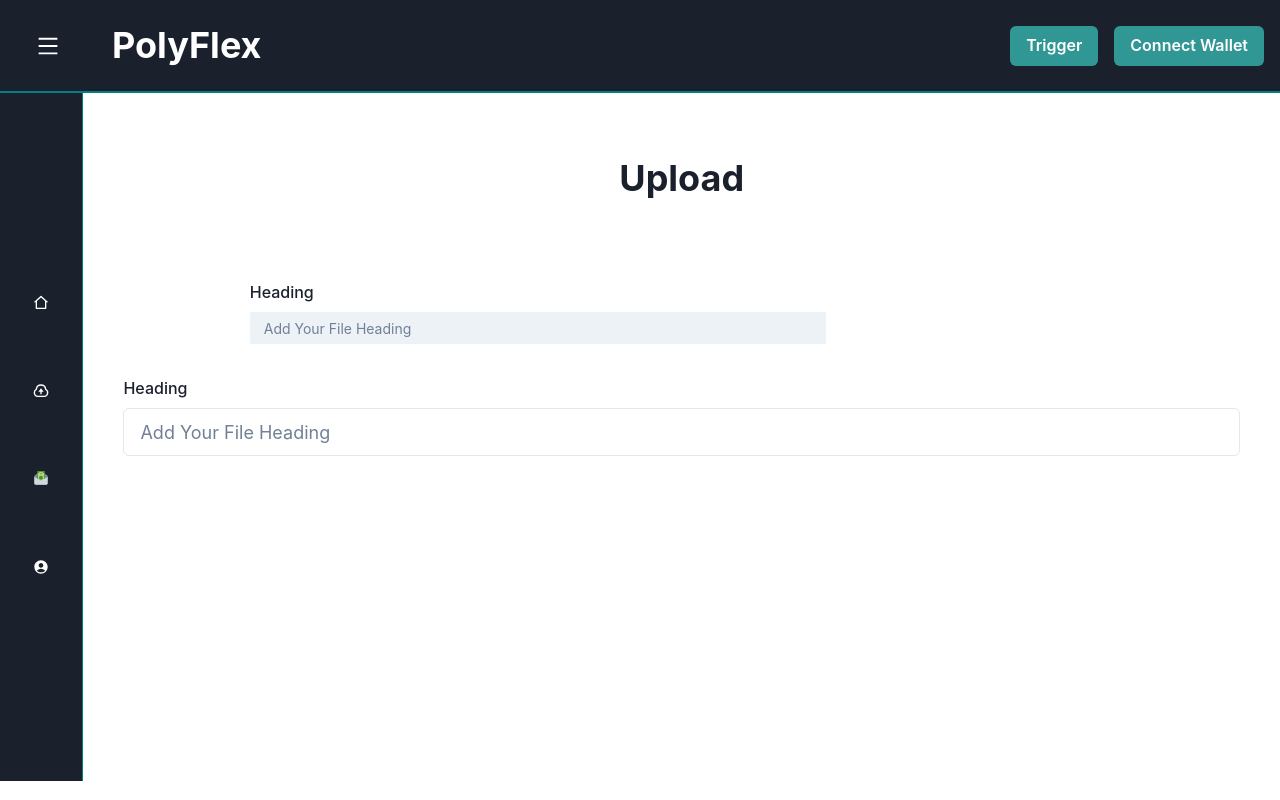
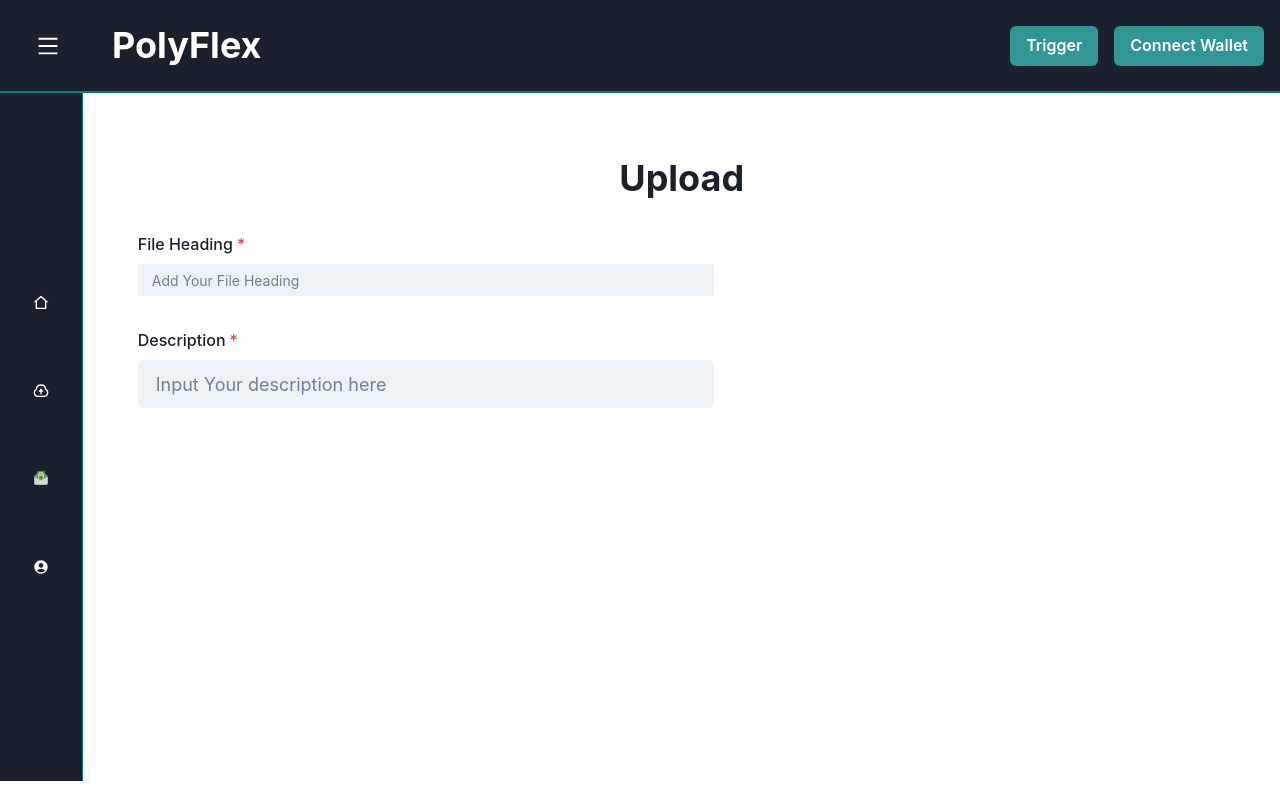
Before and after one commit to innbuld/PolygonHack, a Next.js app: page /Upload in a window 1280 px wide. Built offline with nearby package versions, Linux system fonts and the light colour scheme.

Commit message:
acc page & upload

```diff
--- a/pages/Upload.js
+++ b/pages/Upload.js
@@ -28,15 +28,27 @@ export default function Upload() {
         <Heading>Upload</Heading>
       </Flex>
 
-      <FormControl w={'xl'} mr='72'>
-        <FormLabel>Heading</FormLabel>
-        <Input placeholder="Add Your File Heading" variant={'filled'} size='sm' />
-      </FormControl>
+      <Flex mt={"-12"} mr="32">
+        <FormControl isRequired w={"xl"} mr="96">
+          <FormLabel>File Heading</FormLabel>
+          <Input
+            placeholder="Add Your File Heading"
+            variant={"filled"}
+            size="sm"
+          />
+        </FormControl>
+      </Flex>
 
-      <FormControl mt='8'>
-        <FormLabel>Heading</FormLabel>
-        <Input placeholder="Add Your File Heading" size='lg' />
-      </FormControl>
+      <Flex mr="32" >
+        <FormControl isRequired mt="8" w={"xl"} mr="96">
+          <FormLabel>Description</FormLabel>
+          <Input
+            placeholder="Input Your description here"
+            variant={"filled"}
+            size="lg"
+          />
+        </FormControl>
+      </Flex>
     </Flex>
   );
 }
```
Also changed, not shown: pages/Account.js (+7 -5 lines).
